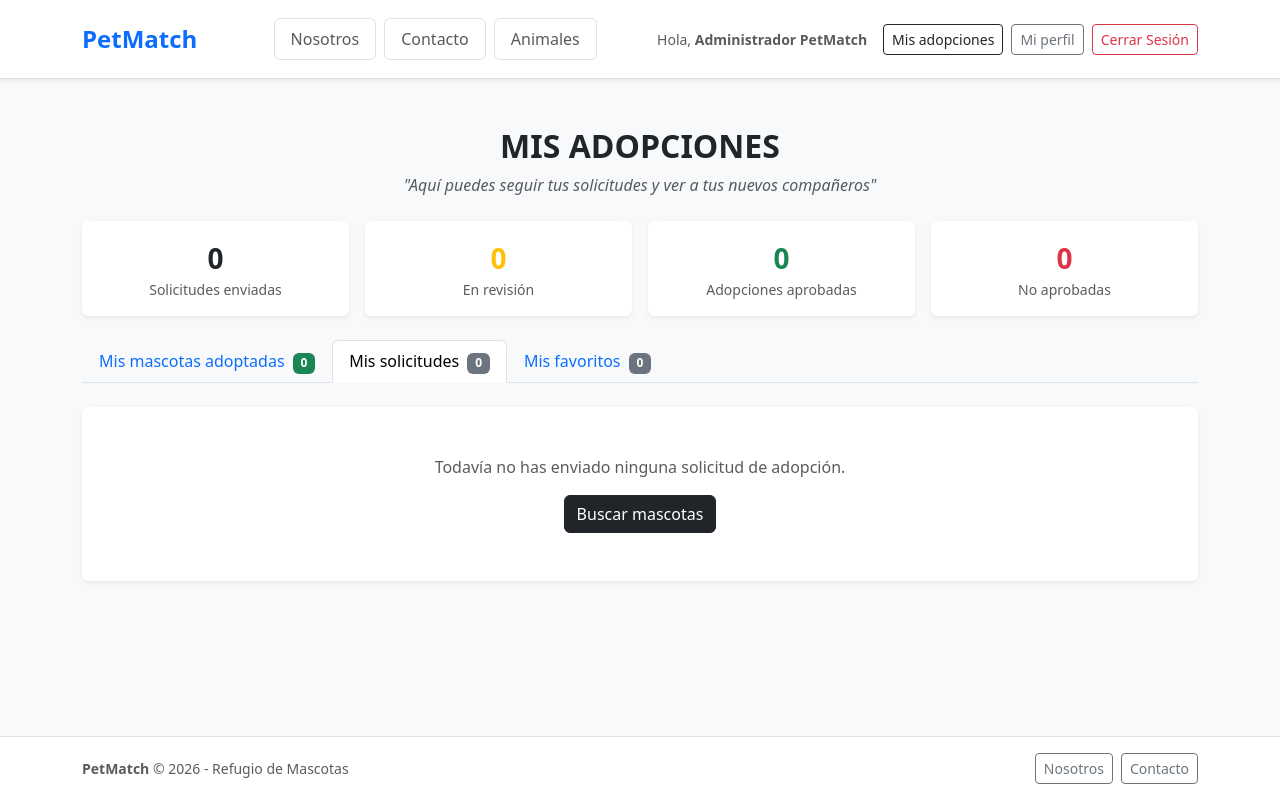
After one commit to Prixel336k/PIA-LBPWEB, a PHP site: page /mis_adopciones.php in a window 1280 px wide. The commit adds this page. Run offline with PHP 8.4, Linux system fonts and the light colour scheme; a user stored in the database is signed in; data comes from the database, SQL or seed files in the repository.

Commit message:
Pantalla Mis adopciones para el adoptante

```diff
--- a/includes/navbar.php
+++ b/includes/navbar.php
@@ -48,7 +48,10 @@ $ruta_base = $en_admin ? '../' : '';
                             Panel Administrativo
                         </a>
                     <?php else: ?>
-                        <!-- Si es adoptante (3), ve el botón de Mi perfil -->
+                        <!-- Si es adoptante (3), ve los botones de Mis adopciones y Mi perfil -->
+                        <a href="<?= $ruta_base ?>mis_adopciones.php" class="btn btn-outline-dark btn-sm">
+                            Mis adopciones
+                        </a>
                         <a href="<?= $ruta_base ?>perfil.php" class="btn btn-outline-secondary btn-sm">
                             Mi perfil
                         </a>
--- /dev/null
+++ b/mis_adopciones.php
@@ -0,0 +1,282 @@
+<?php
+// Pantalla "Mis adopciones": el adoptante ve sus mascotas adoptadas, el estado de sus solicitudes y sus favoritos
+require_once 'config/bd.php';
+require_once 'config/sesion.php';
+require_once 'includes/funciones_mascota.php';
+
+// Solo pueden entrar usuarios con sesión iniciada
+verificar_sesion();
+
+// Esta pantalla solo aplica al rol Adoptante (3)
+if ($_SESSION['id_rol'] != 3) {
+    header("Location: index.php");
+    exit;
+}
+
+$id_usuario = (int)$_SESSION['id_usuario'];
+
+// Todas las solicitudes del adoptante, junto con los datos de la mascota
+$sql = "SELECT s.id_solicitud, s.fecha_solicitud, s.estado, s.fecha_resolucion,
+               m.id_mascota, m.nombre, m.especie, m.raza, m.edad_meses, m.foto, m.activo
+        FROM solicitudes_adopcion s
+        JOIN mascotas m ON m.id_mascota = s.id_mascota
+        WHERE s.id_adoptante = ?
+        ORDER BY s.fecha_solicitud DESC";
+$stmt = mysqli_prepare($conexion, $sql);
+mysqli_stmt_bind_param($stmt, "i", $id_usuario);
+mysqli_stmt_execute($stmt);
+$resultado = mysqli_stmt_get_result($stmt);
+
+// Separa las solicitudes aprobadas (mascotas adoptadas) y cuenta cada estado
+$solicitudes = [];
+$adoptadas   = [];
+$conteo      = ['Pendiente' => 0, 'Aprobada' => 0, 'Rechazada' => 0];
+while ($fila = mysqli_fetch_assoc($resultado)) {
+    $solicitudes[] = $fila;
+    $conteo[$fila['estado']]++;
+    if ($fila['estado'] === 'Aprobada') {
+        $adoptadas[] = $fila;
+    }
+}
+
+// Mascotas guardadas como favoritas
+$sql_fav = "SELECT m.id_mascota, m.nombre, m.especie, m.raza, m.edad_meses, m.foto, m.estado
+            FROM favoritos f
+            JOIN mascotas m ON m.id_mascota = f.id_mascota
+            WHERE f.id_usuario = ? AND m.activo = 1
+            ORDER BY f.fecha_guardado DESC";
+$stmt_fav = mysqli_prepare($conexion, $sql_fav);
+mysqli_stmt_bind_param($stmt_fav, "i", $id_usuario);
+mysqli_stmt_execute($stmt_fav);
+$favoritos = mysqli_fetch_all(mysqli_stmt_get_result($stmt_fav), MYSQLI_ASSOC);
+
+// Pestaña que se muestra al entrar (por defecto, la de adoptadas si ya tiene alguna)
+$tabs_validas = ['adoptadas', 'solicitudes', 'favoritos'];
+$tab = $_GET['tab'] ?? '';
+if (!in_array($tab, $tabs_validas)) {
+    $tab = count($adoptadas) > 0 ? 'adoptadas' : 'solicitudes';
+}
+
+// Clase de Bootstrap para la etiqueta de estado de la solicitud
+function clase_estado_solicitud($estado) {
+    if ($estado === 'Aprobada')  return 'bg-success';
+    if ($estado === 'Rechazada') return 'bg-danger';
+    return 'bg-warning text-dark';
+}
+
+// Convierte una fecha de la base de datos a dd/mm/aaaa
+function fecha_corta($fecha) {
+    return $fecha ? date('d/m/Y', strtotime($fecha)) : '—';
+}
+?>
+<!DOCTYPE html>
+<html lang="es">
+<head>
+    <meta charset="UTF-8">
+    <meta name="viewport" content="width=device-width, initial-scale=1.0">
+    <title>Mis Adopciones - PetMatch</title>
+    <!-- Bootstrap 5 -->
+    <link href="https://cdn.jsdelivr.net/npm/bootstrap@5.3.2/dist/css/bootstrap.min.css" rel="stylesheet">
+</head>
+<body class="d-flex flex-column min-vh-100 bg-light">
+
+    <!-- Barra de navegación superior -->
+    <?php include 'includes/navbar.php'; ?>
+
+    <main class="container py-5">
+        <div class="text-center mb-4">
+            <h2 class="fw-bold">MIS ADOPCIONES</h2>
+            <p class="fst-italic text-muted mb-0">"Aquí puedes seguir tus solicitudes y ver a tus nuevos compañeros"</p>
+        </div>
+
+        <!-- Resumen -->
+        <div class="row g-3 mb-4 text-center">
+            <div class="col-6 col-md-3">
+                <div class="card border-0 shadow-sm h-100"><div class="card-body py-3">
+                    <div class="fs-3 fw-bold"><?= count($solicitudes) ?></div>
+                    <div class="small text-muted">Solicitudes enviadas</div>
+                </div></div>
+            </div>
+            <div class="col-6 col-md-3">
+                <div class="card border-0 shadow-sm h-100"><div class="card-body py-3">
+                    <div class="fs-3 fw-bold text-warning"><?= $conteo['Pendiente'] ?></div>
+                    <div class="small text-muted">En revisión</div>
+                </div></div>
+            </div>
+            <div class="col-6 col-md-3">
+                <div class="card border-0 shadow-sm h-100"><div class="card-body py-3">
+                    <div class="fs-3 fw-bold text-success"><?= $conteo['Aprobada'] ?></div>
+                    <div class="small text-muted">Adopciones aprobadas</div>
+                </div></div>
+            </div>
+            <div class="col-6 col-md-3">
+                <div class="card border-0 shadow-sm h-100"><div class="card-body py-3">
+                    <div class="fs-3 fw-bold text-danger"><?= $conteo['Rechazada'] ?></div>
+                    <div class="small text-muted">No aprobadas</div>
+                </div></div>
+            </div>
+        </div>
+
+        <!-- Pestañas -->
+        <ul class="nav nav-tabs mb-4" id="pestanas" role="tablist">
+            <li class="nav-item" role="presentation">
+                <button class="nav-link <?= $tab === 'adoptadas' ? 'active' : '' ?>" data-bs-toggle="tab" data-bs-target="#tab-adoptadas" type="button" role="tab">
+                    Mis mascotas adoptadas <span class="badge bg-success ms-1"><?= count($adoptadas) ?></span>
+                </button>
+            </li>
+            <li class="nav-item" role="presentation">
+                <button class="nav-link <?= $tab === 'solicitudes' ? 'active' : '' ?>" data-bs-toggle="tab" data-bs-target="#tab-solicitudes" type="button" role="tab">
+                    Mis solicitudes <span class="badge bg-secondary ms-1"><?= count($solicitudes) ?></span>
+                </button>
+            </li>
+            <li class="nav-item" role="presentation">
+                <button class="nav-link <?= $tab === 'favoritos' ? 'active' : '' ?>" data-bs-toggle="tab" data-bs-target="#tab-favoritos" type="button" role="tab">
+                    Mis favoritos <span class="badge bg-secondary ms-1"><?= count($favoritos) ?></span>
+                </button>
+            </li>
+        </ul>
+
+        <div class="tab-content">
+
+            <!-- Mascotas adoptadas (solicitudes aprobadas) -->
+            <div class="tab-pane fade <?= $tab === 'adoptadas' ? 'show active' : '' ?>" id="tab-adoptadas" role="tabpanel">
+                <?php if (count($adoptadas) > 0): ?>
+                    <div class="row row-cols-1 row-cols-sm-2 row-cols-lg-3 g-4">
+                        <?php foreach ($adoptadas as $a): ?>
+                            <div class="col">
+                                <div class="card h-100 border-0 shadow-sm">
+                                    <div class="p-3 pb-0 position-relative">
+                                        <?php mostrar_foto($a['foto'], $a['nombre'], 200, 'rounded'); ?>
+                                        <span class="badge bg-success position-absolute top-0 end-0 m-4">¡Ya es tuya!</span>
+                                    </div>
+                                    <div class="card-body text-center">
+                                        <h5 class="fw-bold mb-1"><?= htmlspecialchars($a['nombre']) ?></h5>
+                                        <p class="text-muted small mb-1">
+                                            <?= htmlspecialchars($a['especie'] . ' · ' . $a['raza']) ?> · <?= edad_texto($a['edad_meses']) ?>
+                                        </p>
+                                        <p class="small mb-0">Adoptada el <strong><?= fecha_corta($a['fecha_resolucion']) ?></strong></p>
+                                    </div>
+                                    <?php if ($a['activo']): ?>
+                                        <div class="card-footer bg-white border-0 pb-3">
+                                            <a href="mascota.php?id=<?= (int)$a['id_mascota'] ?>" class="btn btn-outline-dark w-100">Ver perfil</a>
+                                        </div>
+                                    <?php endif; ?>
+                                </div>
+                            </div>
+                        <?php endforeach; ?>
+                    </div>
+                <?php else: ?>
+                    <div class="card border-0 shadow-sm">
+                        <div class="card-body text-center py-5">
+                            <p class="text-muted mb-3">
+                                Aún no tienes mascotas adoptadas. Cuando el personal del albergue apruebe una de tus solicitudes, aparecerá aquí.
+                            </p>
+                            <a href="adoptar.php" class="btn btn-dark">Ver mascotas disponibles</a>
+                        </div>
+                    </div>
+                <?php endif; ?>
+            </div>
+
+            <!-- Todas las solicitudes con su estado -->
+            <div class="tab-pane fade <?= $tab === 'solicitudes' ? 'show active' : '' ?>" id="tab-solicitudes" role="tabpanel">
+                <?php if (count($solicitudes) > 0): ?>
+                    <div class="card border-0 shadow-sm">
+                        <div class="table-responsive">
+                            <table class="table align-middle mb-0">
+                                <thead class="table-light">
+                                    <tr>
+                                        <th>Mascota</th>
+                                        <th>Fecha de solicitud</th>
+                                        <th>Estado</th>
+                                        <th>Fecha de respuesta</th>
+                                        <th>Detalle</th>
+                                    </tr>
+                                </thead>
+                                <tbody>
+                                    <?php foreach ($solicitudes as $s): ?>
+                                        <tr>
+                                            <td>
+                                                <div class="d-flex align-items-center gap-3">
+                                                    <div style="width: 64px;"><?php mostrar_foto($s['foto'], $s['nombre'], 48, 'rounded'); ?></div>
+                                                    <div>
+                                                        <?php if ($s['activo']): ?>
+                                                            <a href="mascota.php?id=<?= (int)$s['id_mascota'] ?>" class="fw-semibold text-decoration-none text-dark">
+                                                                <?= htmlspecialchars($s['nombre']) ?>
+                                                            </a>
+                                                        <?php else: ?>
+                                                            <span class="fw-semibold"><?= htmlspecialchars($s['nombre']) ?></span>
+                                                        <?php endif; ?>
+                                                        <div class="text-muted small"><?= htmlspecialchars($s['especie'] . ' · ' . $s['raza']) ?></div>
+                                                    </div>
+                                                </div>
+                                            </td>
+                                            <td><?= fecha_corta($s['fecha_solicitud']) ?></td>
+                                            <td><span class="badge <?= clase_estado_solicitud($s['estado']) ?>"><?= htmlspecialchars($s['estado']) ?></span></td>
+                                            <td><?= fecha_corta($s['fecha_resolucion']) ?></td>
+                                            <td class="small text-muted">
+                                                <?php if ($s['estado'] === 'Pendiente'): ?>
+                                                    El personal del albergue está revisando tu solicitud.
+                                                <?php elseif ($s['estado'] === 'Aprobada'): ?>
+                                                    ¡Felicidades! Ya es tuya, la encuentras en "Mis mascotas adoptadas".
+                                                <?php else: ?>
+                                                    Esta solicitud no fue aprobada. Puedes buscar otra mascota.
+                                                <?php endif; ?>
+                                            </td>
+                                        </tr>
+                                    <?php endforeach; ?>
+                                </tbody>
+                            </table>
+                        </div>
+                    </div>
+                <?php else: ?>
+                    <div class="card border-0 shadow-sm">
+                        <div class="card-body text-center py-5">
+                            <p class="text-muted mb-3">Todavía no has enviado ninguna solicitud de adopción.</p>
+                            <a href="adoptar.php" class="btn btn-dark">Buscar mascotas</a>
+                        </div>
+                    </div>
+                <?php endif; ?>
+            </div>
+
+            <!-- Favoritos -->
+            <div class="tab-pane fade <?= $tab === 'favoritos' ? 'show active' : '' ?>" id="tab-favoritos" role="tabpanel">
+                <?php if (count($favoritos) > 0): ?>
+                    <div class="row row-cols-1 row-cols-sm-2 row-cols-lg-3 g-4">
+                        <?php foreach ($favoritos as $f): ?>
+                            <div class="col">
+                                <div class="card h-100 border-0 shadow-sm">
+                                    <div class="p-3 pb-0">
+                                        <?php mostrar_foto($f['foto'], $f['nombre'], 200, 'rounded'); ?>
+                                    </div>
+                                    <div class="card-body text-center">
+                                        <h5 class="fw-bold mb-1"><?= htmlspecialchars($f['nombre']) ?></h5>
+                                        <p class="text-muted small mb-2">
+                                            <?= htmlspecialchars($f['especie'] . ' · ' . $f['raza']) ?> · <?= edad_texto($f['edad_meses']) ?>
+                                        </p>
+                                        <span class="badge <?= clase_badge_estado($f['estado']) ?>"><?= htmlspecialchars($f['estado']) ?></span>
+                                    </div>
+                                    <div class="card-footer bg-white border-0 pb-3">
+                                        <a href="mascota.php?id=<?= (int)$f['id_mascota'] ?>" class="btn btn-outline-dark w-100">Ver perfil</a>
+                                    </div>
+                                </div>
+                            </div>
+                        <?php endforeach; ?>
+                    </div>
+                <?php else: ?>
+                    <div class="card border-0 shadow-sm">
+                        <div class="card-body text-center py-5">
+                            <p class="text-muted mb-3">Aún no tienes mascotas favoritas. Guarda las que más te gusten desde su perfil.</p>
+                            <a href="adoptar.php" class="btn btn-dark">Ver mascotas disponibles</a>
+                        </div>
+                    </div>
+                <?php endif; ?>
+            </div>
+        </div>
+    </main>
+
+    <!-- Footer -->
+    <?php include 'includes/footer.php'; ?>
+
+    <script src="https://cdn.jsdelivr.net/npm/bootstrap@5.3.2/dist/js/bootstrap.bundle.min.js"></script>
+</body>
+</html>
```
Also changed, not shown: mascota.php (+19 -2 lines).
